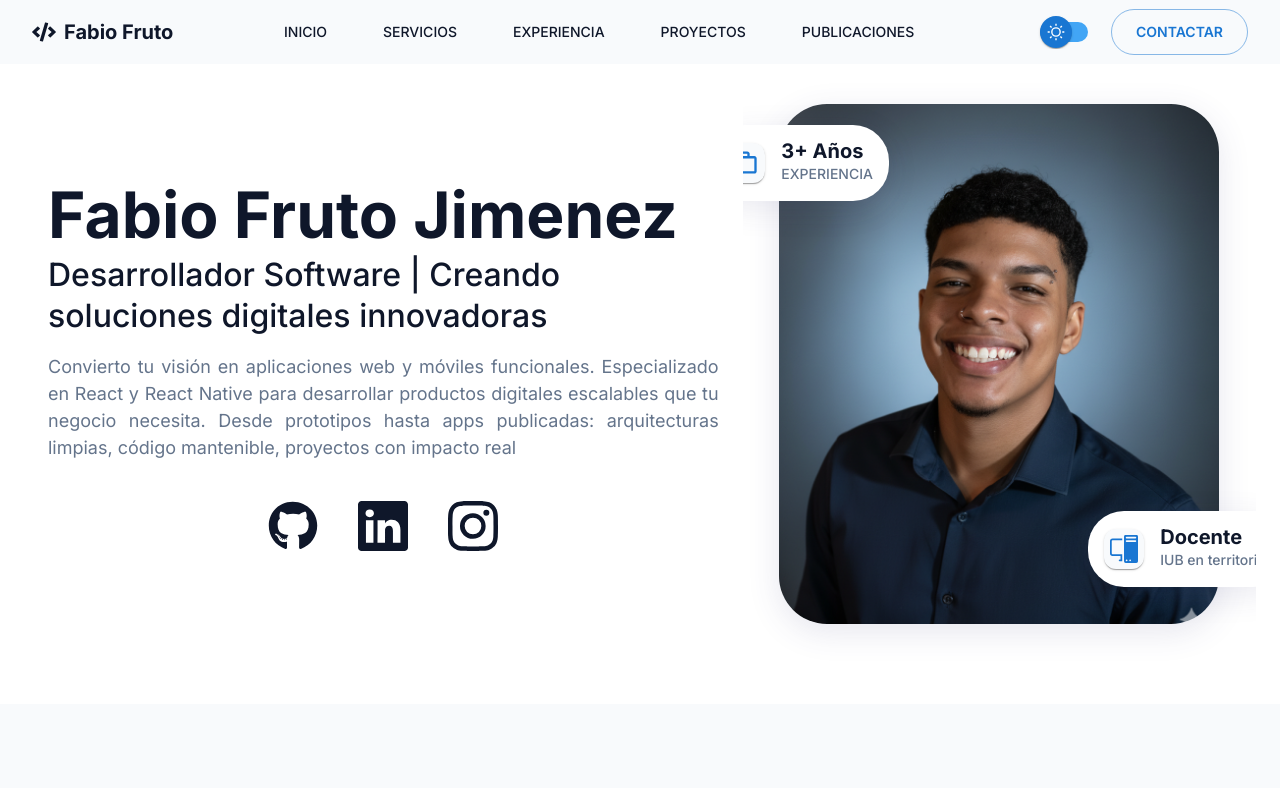
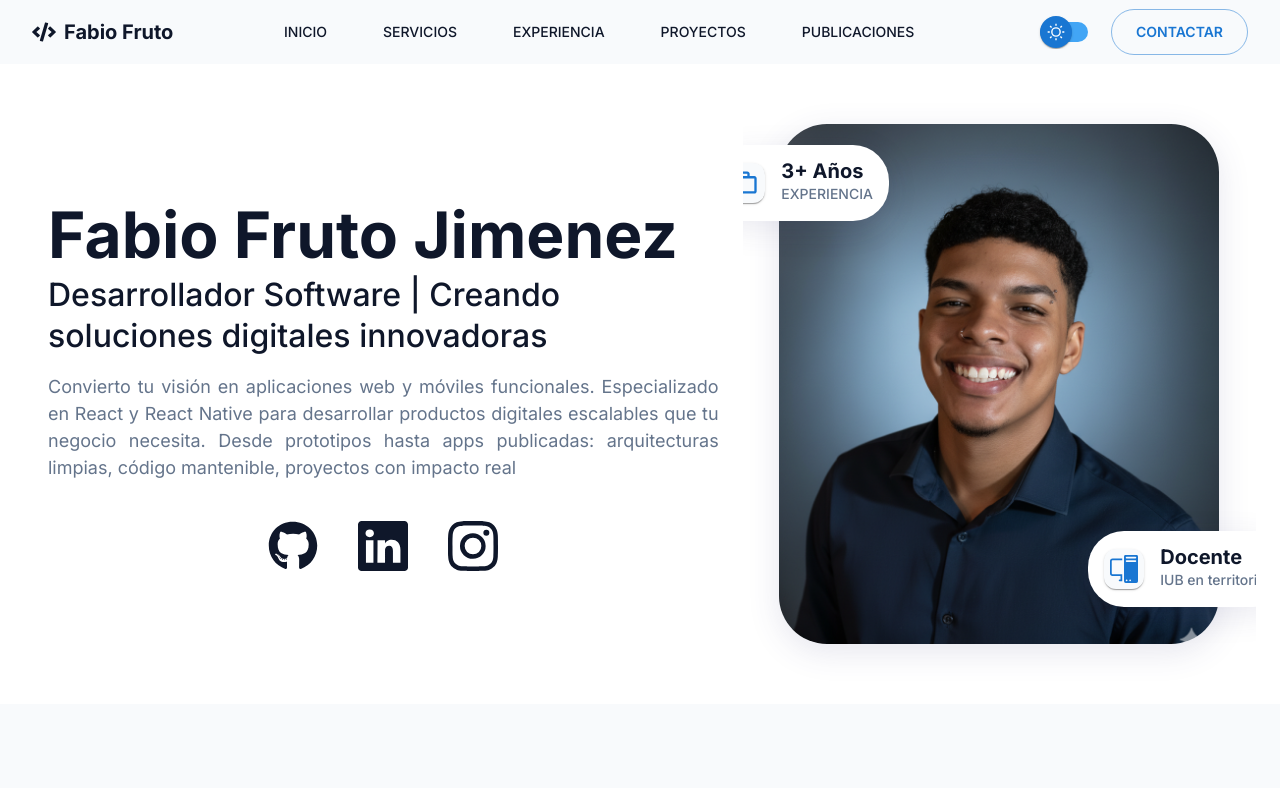
Before and after one commit to fabiofruto88/MI-PORTAFOLIO, a Next.js app: page / in a window 1280 px wide. Shown: the top 788 px of the page. Built offline with nearby package versions, Linux system fonts and the light colour scheme.

Commit message:
Center content in inicio section for improved layout alignment

```diff
--- a/src/app/page.tsx
+++ b/src/app/page.tsx
@@ -173,7 +173,12 @@ export default function Home() {
       {/*inicio  */}
       <Stack
         id="inicio"
-        sx={{ minHeight: "80dvh", bgcolor: theme.palette.background.paper }}
+        sx={{
+          minHeight: "80dvh",
+          bgcolor: theme.palette.background.paper,
+          justifyContent: "center",
+          alignContent: "center",
+        }}
       >
         <Container maxWidth="xl">
           <Grid container spacing={{ xs: 1, md: 0 }}>
```
